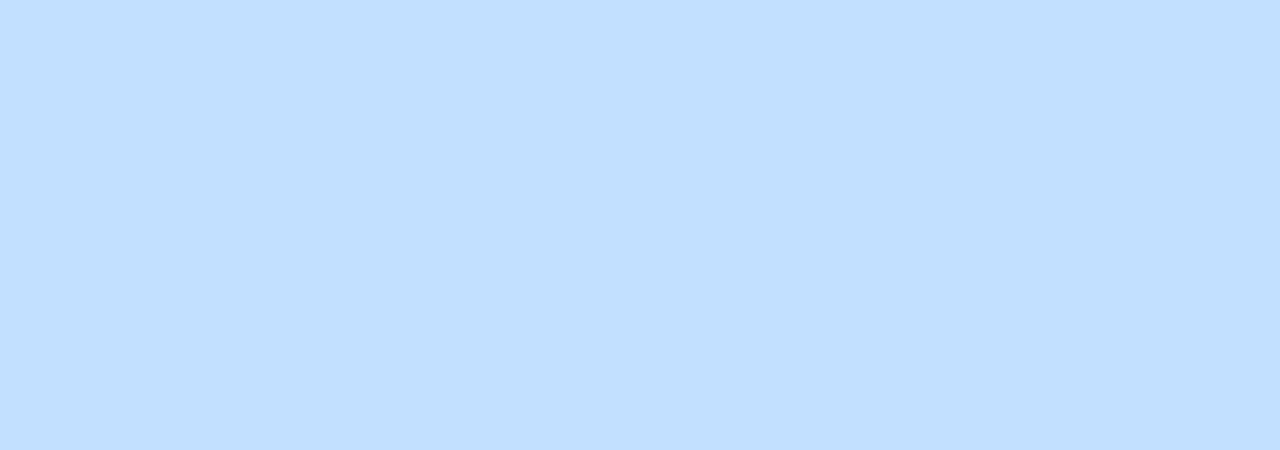
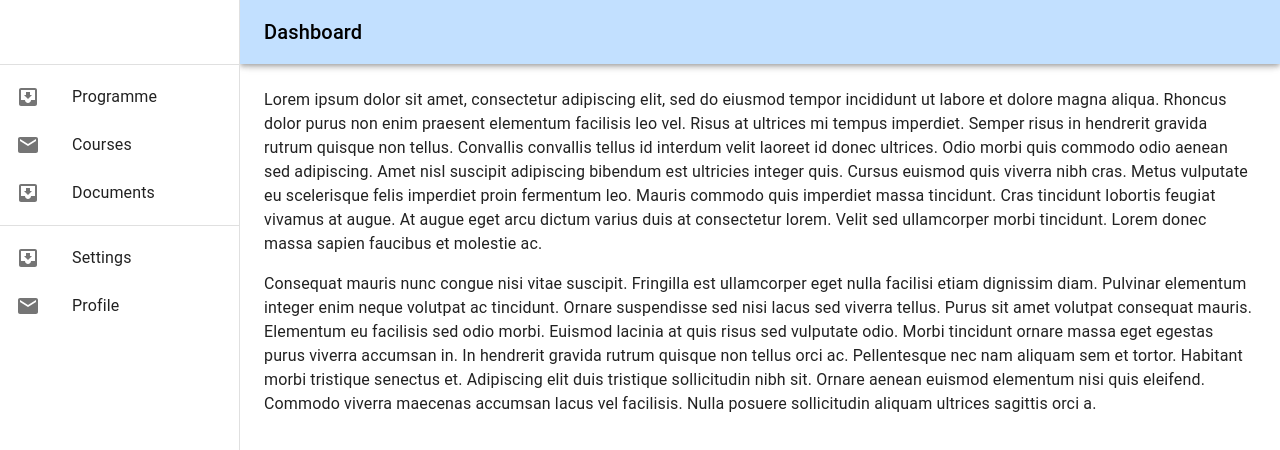
Before and after one commit to indrajitsadhukhan/post-examination-erp, a React (Create React App) app in the folder microservices/frontend/: page /dashboard in a window 1280 px wide. Before the commit this address had no page. Shown: the top 450 px of the page. Built offline with nearby package versions, Linux system fonts and the light colour scheme; a web font is replaced by a local one; what password-validator would draw is missing.

Commit message:
Add dashboard draft

```diff
--- a/microservices/frontend/src/App.js
+++ b/microservices/frontend/src/App.js
@@ -5,6 +5,7 @@
   Route,
 } from 'react-router-dom';
 import Authenticate from './Pages/Authentication/authenticate';
+import Dashboard from './Pages/Dashboard/dashboard';
 
 function App() {
   return (
@@ -12,6 +13,7 @@
       <Routes>
         <Route path="/login" element={<Authenticate type="login" />} />
         <Route path="/register" element={<Authenticate type="register" />} />
+        <Route path="/dashboard" element={<Dashboard />} />
       </Routes>
     </Router>
   );
--- /dev/null
+++ b/microservices/frontend/src/Pages/Dashboard/dashboard.js
@@ -0,0 +1,163 @@
+import * as React from 'react';
+import PropTypes from 'prop-types';
+import AppBar from '@mui/material/AppBar';
+import Box from '@mui/material/Box';
+import CssBaseline from '@mui/material/CssBaseline';
+import Divider from '@mui/material/Divider';
+import Drawer from '@mui/material/Drawer';
+import IconButton from '@mui/material/IconButton';
+import InboxIcon from '@mui/icons-material/MoveToInbox';
+import List from '@mui/material/List';
+import ListItem from '@mui/material/ListItem';
+import ListItemIcon from '@mui/material/ListItemIcon';
+import ListItemText from '@mui/material/ListItemText';
+import MailIcon from '@mui/icons-material/Mail';
+import MenuIcon from '@mui/icons-material/Menu';
+import Toolbar from '@mui/material/Toolbar';
+import Typography from '@mui/material/Typography';
+
+const drawerWidth = 240;
+
+function Dashboard(props) {
+  const { window } = props;
+  const [mobileOpen, setMobileOpen] = React.useState(false);
+
+  const handleDrawerToggle = () => {
+    setMobileOpen(!mobileOpen);
+  };
+
+  const drawer = (
+    <div>
+      <Toolbar />
+      <Divider />
+      <List>
+        {['Programme', 'Courses', 'Documents'].map((text, index) => (
+          <ListItem button key={text}>
+            <ListItemIcon>
+              {index % 2 === 0 ? <InboxIcon /> : <MailIcon />}
+            </ListItemIcon>
+            <ListItemText primary={text} />
+          </ListItem>
+        ))}
+      </List>
+      <Divider />
+      <List>
+        {['Settings', 'Profile'].map((text, index) => (
+          <ListItem button key={text}>
+            <ListItemIcon>
+              {index % 2 === 0 ? <InboxIcon /> : <MailIcon />}
+            </ListItemIcon>
+            <ListItemText primary={text} />
+          </ListItem>
+        ))}
+      </List>
+    </div>
+  );
+
+  const container = window !== undefined ? () => window().document.body : undefined;
+
+  return (
+    <Box sx={{ display: 'flex' }}>
+      <CssBaseline />
+      <AppBar
+        position="fixed"
+        sx={{
+          width: { sm: `calc(100% - ${drawerWidth}px)` },
+          ml: { sm: `${drawerWidth}px` },
+          backgroundColor: '#C2E0FF',
+          color: 'black',
+        }}
+      >
+        <Toolbar>
+          <IconButton
+            color="inherit"
+            aria-label="open drawer"
+            edge="start"
+            onClick={handleDrawerToggle}
+            sx={{ mr: 2, display: { sm: 'none' } }}
+          >
+            <MenuIcon />
+          </IconButton>
+          <Typography variant="h6" noWrap component="div">
+            Dashboard
+          </Typography>
+        </Toolbar>
+      </AppBar>
+      <Box
+        component="nav"
+        sx={{ width: { sm: drawerWidth }, flexShrink: { sm: 0 } }}
+        aria-label="mailbox folders"
+      >
+        {/* The implementation can be swapped with js to avoid SEO duplication of links. */}
+        <Drawer
+          container={container}
+          variant="temporary"
+          open={mobileOpen}
+          onClose={handleDrawerToggle}
+          ModalProps={{
+            keepMounted: true, // Better open performance on mobile.
+          }}
+          sx={{
+            display: { xs: 'block', sm: 'none' },
+            '& .MuiDrawer-paper': { boxSizing: 'border-box', width: drawerWidth },
+          }}
+        >
+          {drawer}
+        </Drawer>
+        <Drawer
+          variant="permanent"
+          sx={{
+            display: { xs: 'none', sm: 'block' },
+            '& .MuiDrawer-paper': { boxSizing: 'border-box', width: drawerWidth },
+          }}
+          open
+        >
+          {drawer}
+        </Drawer>
+      </Box>
+      <Box
+        component="main"
+        sx={{ flexGrow: 1, p: 3, width: { sm: `calc(100% - ${drawerWidth}px)` } }}
+      >
+        <Toolbar />
+        <Typography paragraph>
+          Lorem ipsum dolor sit amet, consectetur adipiscing elit, sed do eiusmod
+          tempor incididunt ut labore et dolore magna aliqua. Rhoncus dolor purus non
+          enim praesent elementum facilisis leo vel. Risus at ultrices mi tempus
+          imperdiet. Semper risus in hendrerit gravida rutrum quisque non tellus.
+          Convallis convallis tellus id interdum velit laoreet id donec ultrices.
+          Odio morbi quis commodo odio aenean sed adipiscing. Amet nisl suscipit
+          adipiscing bibendum est ultricies integer quis. Cursus euismod quis viverra
+          nibh cras. Metus vulputate eu scelerisque felis imperdiet proin fermentum
+          leo. Mauris commodo quis imperdiet massa tincidunt. Cras tincidunt lobortis
+          feugiat vivamus at augue. At augue eget arcu dictum varius duis at
+          consectetur lorem. Velit sed ullamcorper morbi tincidunt. Lorem donec massa
+          sapien faucibus et molestie ac.
+        </Typography>
+        <Typography paragraph>
+          Consequat mauris nunc congue nisi vitae suscipit. Fringilla est ullamcorper
+          eget nulla facilisi etiam dignissim diam. Pulvinar elementum integer enim
+          neque volutpat ac tincidunt. Ornare suspendisse sed nisi lacus sed viverra
+          tellus. Purus sit amet volutpat consequat mauris. Elementum eu facilisis
+          sed odio morbi. Euismod lacinia at quis risus sed vulputate odio. Morbi
+          tincidunt ornare massa eget egestas purus viverra accumsan in. In hendrerit
+          gravida rutrum quisque non tellus orci ac. Pellentesque nec nam aliquam sem
+          et tortor. Habitant morbi tristique senectus et. Adipiscing elit duis
+          tristique sollicitudin nibh sit. Ornare aenean euismod elementum nisi quis
+          eleifend. Commodo viverra maecenas accumsan lacus vel facilisis. Nulla
+          posuere sollicitudin aliquam ultrices sagittis orci a.
+        </Typography>
+      </Box>
+    </Box>
+  );
+}
+
+Dashboard.propTypes = {
+  /**
+     * Injected by the documentation to work in an iframe.
+     * You won't need it on your project.
+     */
+  window: PropTypes.func,
+};
+
+export default Dashboard;
```
